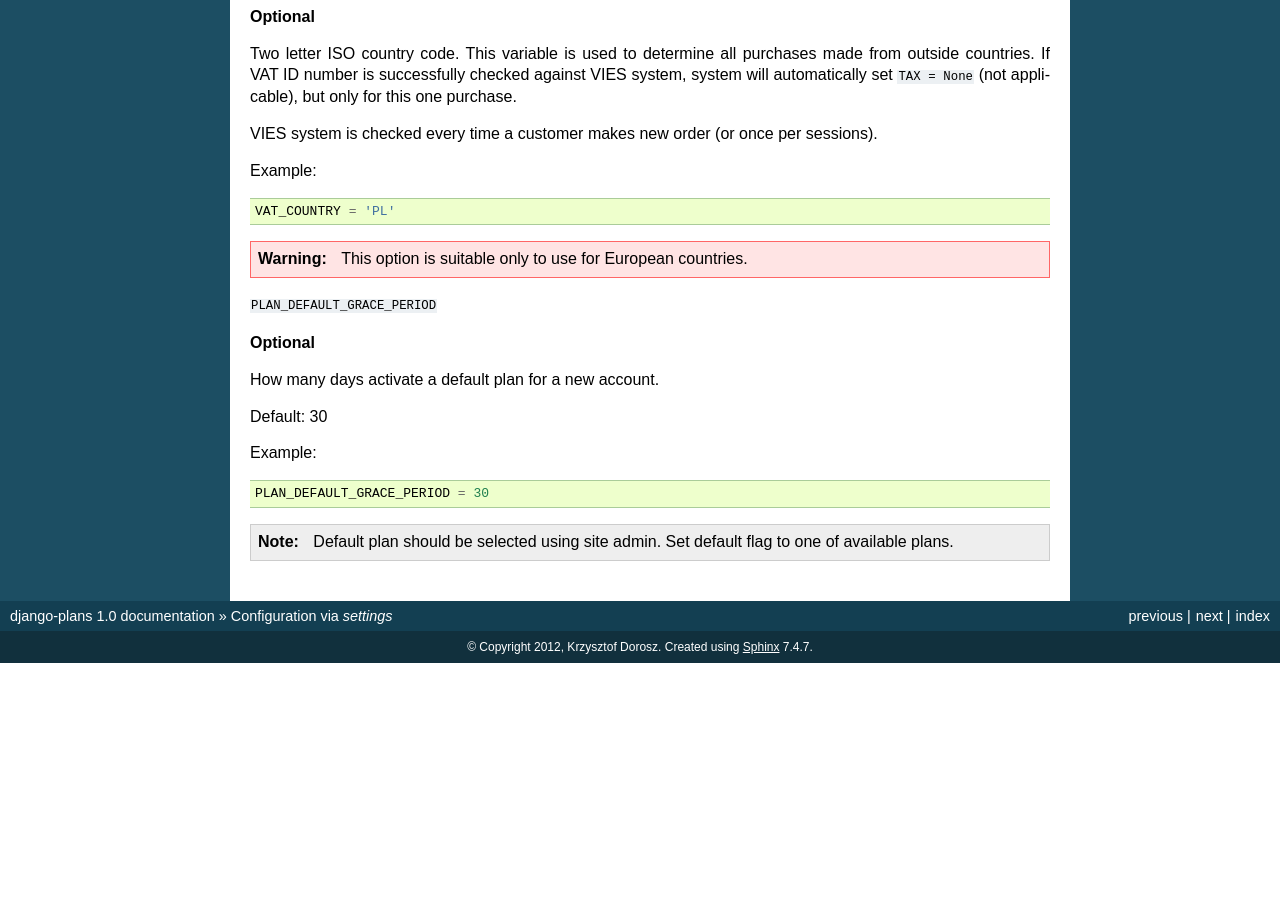
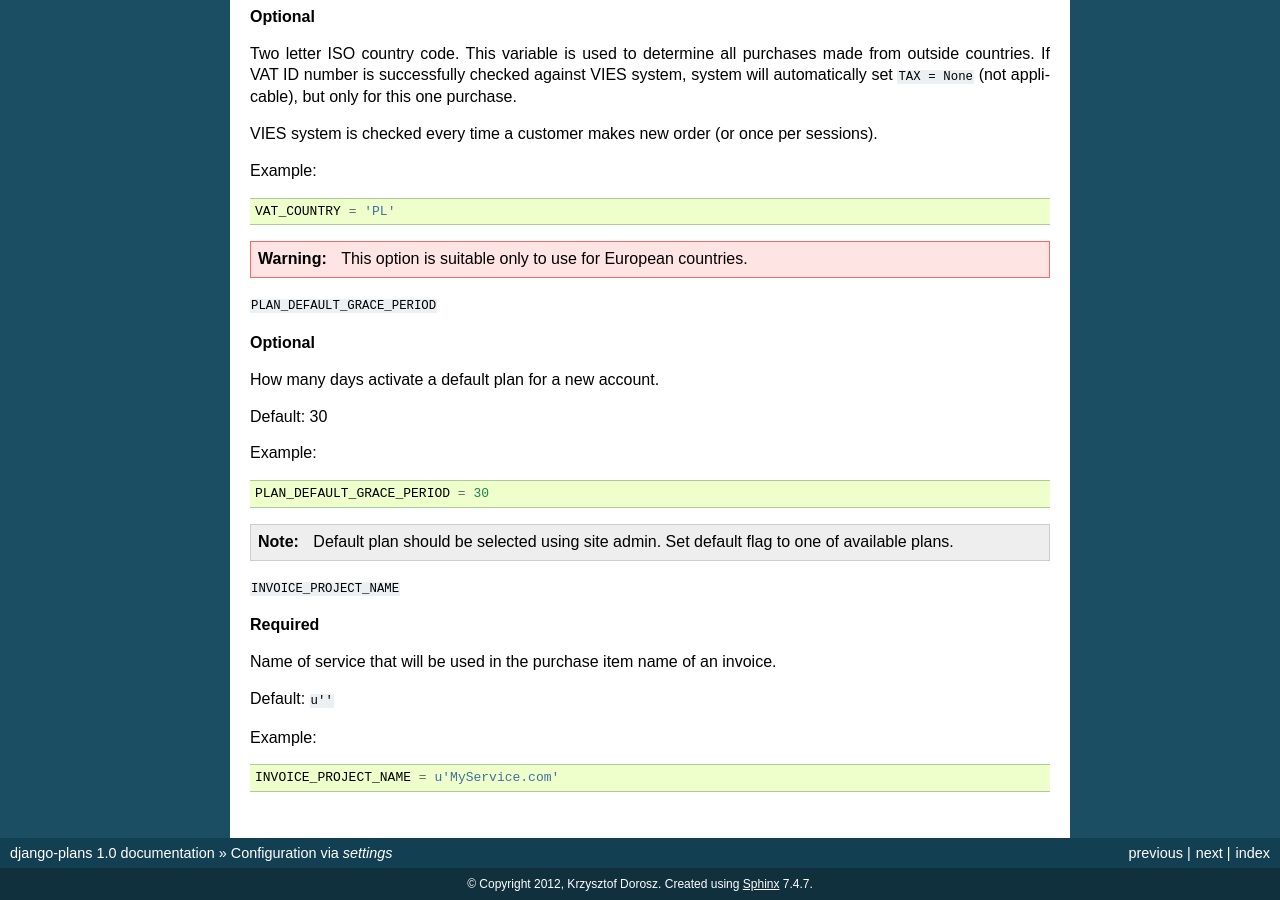
Before and after one commit to django-getpaid/django-plans, a Sphinx documentation site: the page built from docs/source/settings.rst, in a window 1280 px wide and 900 px high, scrolled down 2658 px. Built offline with Sphinx 7.4.7, drawn with Linux system fonts in a browser that asks for light colours; before the commit the page ends 3321 px from its top, so only the background shows below that.

Commit message:
Project name is appended to invoice purchase item via INVOICE_PROJECT_NAME settings.

```diff
--- a/docs/source/settings.rst
+++ b/docs/source/settings.rst
@@ -182,3 +182,16 @@ Example::
 .. note::
 
     Default plan should be selected using site admin. Set default flag to one of available plans.
+
+``INVOICE_PROJECT_NAME``
+
+**Required**
+
+Name of service that will be used in the purchase item name of an invoice.
+
+Default: ``u''``
+
+
+Example::
+
+    INVOICE_PROJECT_NAME = u'MyService.com'
```
Also changed, not shown: 1 other file.
